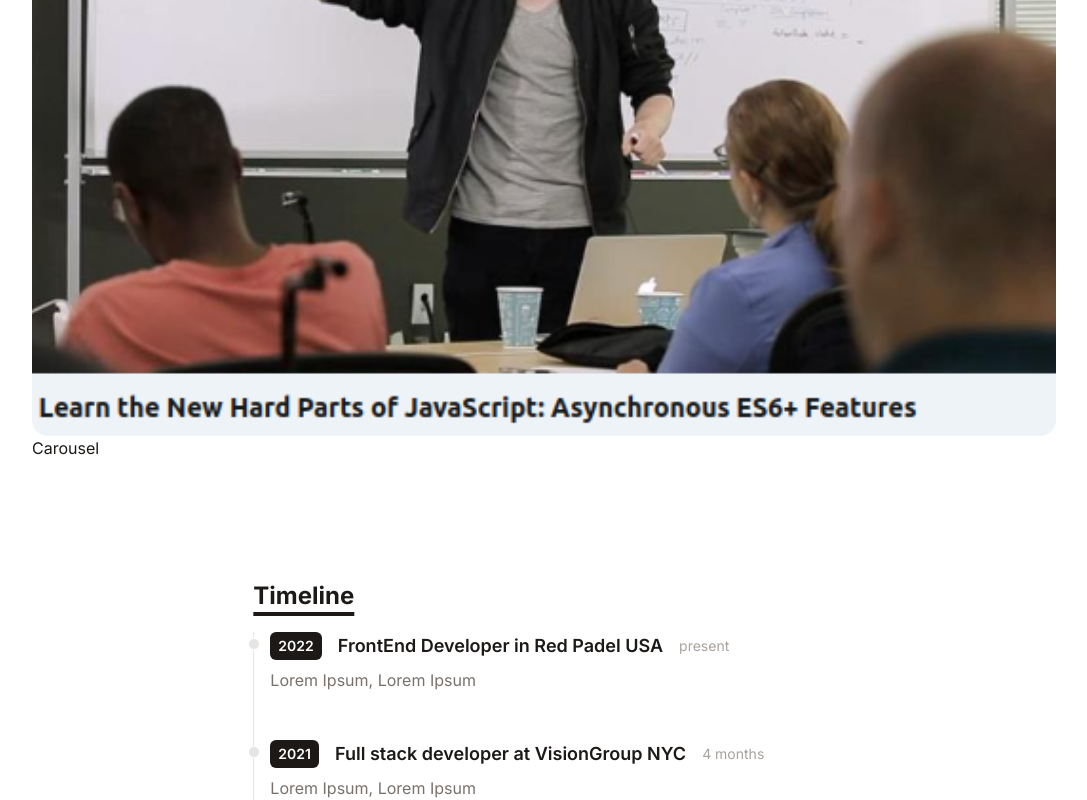
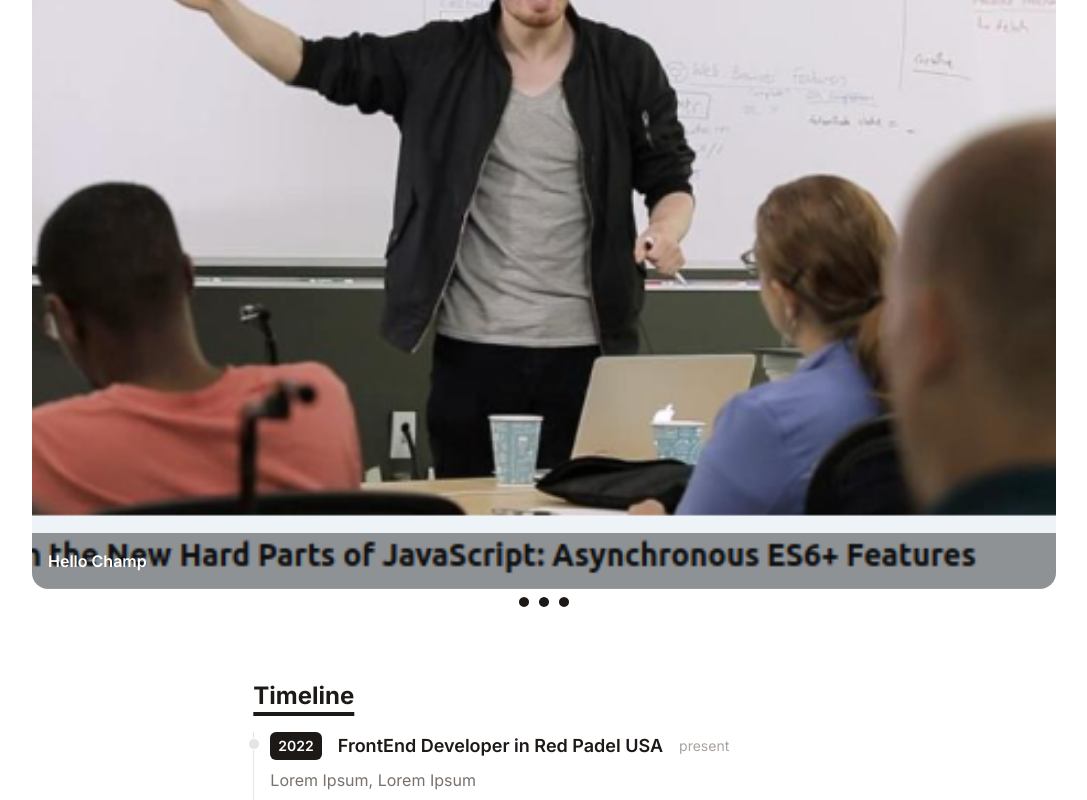
Before and after one commit to Tommydemian/portfolio, a React (Vite) app: page / in a window 1280 px wide. Shown: the part 1792-2592 px from the top of the page, without its empty margins (96-1183 px from the left). Built offline with nearby package versions, Linux system fonts and the light colour scheme.

Commit message:
carousel and overlayText Component finished

```diff
--- a/src/App.tsx
+++ b/src/App.tsx
@@ -1,7 +1,17 @@
 import React, { useState, useEffect } from 'react'
 import { Icon } from '@iconify/react';
 
-import { Intro, Portfolio, Contact, Footer, Timeline, TechStack, Articles, Carousel } from './components'
+import {
+  Intro,
+  Portfolio,
+  Contact,
+  Footer,
+  Timeline,
+  TechStack,
+  Articles,
+  Carousel,
+  Courses
+} from './components'
 
 function App() {
 
@@ -25,7 +35,7 @@ function App() {
     } else {
       document.documentElement.classList.remove('dark');
     }
-  },[theme])
+  }, [theme])
 
   const sun = (
     <Icon icon="tabler:sun-filled" color="#06010A" className='w-5 h-5 sm:w-10 sm:h-10' />
@@ -50,7 +60,7 @@ function App() {
           <Portfolio />
           <TechStack />
           <Articles />
-      <Carousel />
+          <Courses />
           <Timeline />
           <Contact />
           <Footer />
--- a/src/components/Carousel.tsx
+++ b/src/components/Carousel.tsx
@@ -1,28 +1,78 @@
 import React, { useState } from 'react'
-import jsHardParts from '../assets/jshardOne.png'
-import jsHardParts2 from '../assets/hardPartsnew.png'
-import reactOne from '../assets/reactOne.png'
+
+import { Icon } from '@iconify/react';
+
+import OverlayDescription from './OverlayDescription';
+
+import slides from '../data/slides'
 
 const Carousel = () => {
-    const slides = [
-        {
-            url: jsHardParts
-        },
-        {
-            url: jsHardParts2
-        },
-        {
-            url: reactOne
+    const [currentIndex, setCurrentIndex] = useState<number>(1)
+
+    // prev and next slide functions
+    const prevSlide = ()=> {
+        if (currentIndex > 0) {
+            setCurrentIndex(currentIndex - 1)
+            console.log(currentIndex)
+        } else {
+            setCurrentIndex(slides.length - 1)
         }
-    ]
-  return (
-    <div className='max-w-[1400px] h-[780px] w-full m-auto py-16 relative'>
-        <div style={{backgroundImage: `url(${slides[1].url})`}} className='w-full h-full rounded-2xl bg-center bg-cover duration-500  '>
 
+    }
+    const nextSlide = () => {
+        if ( currentIndex < slides.length -1){
+            setCurrentIndex(currentIndex + 1)
+        } else {
+            setCurrentIndex(0)
+        }
+    }
+
+    return (
+        <div className='max-w-[1400px] h-[780px] w-full m-auto py-3 relative group'>
+            {
+                slides.map((slide, slideIndex) => (
+                    currentIndex == slideIndex ? (
+                        <OverlayDescription description={slide.description} />
+                    ): (null)
+                ))
+            }
+            <div style={{ backgroundImage: `url(${slides[currentIndex].url})` }} className='w-full h-full rounded-2xl bg-center bg-cover duration-500  '>
+
+                <div>
+                    {/* {Left Arrow} */}
+                    <Icon
+                        icon="ic:round-keyboard-arrow-left"
+                        color="#d0d7dc"
+                        className='hidden
+                        group-hover:block absolute top-[50%] -translate-x-0 translate-y-[-50%] left-5 text-2xl rounded-full -p-2 bg-black/20 text-white cursor-pointer w-10 h-10'
+                        onClick={prevSlide}
+                        />
+                </div>
+
+                <div>
+                    {/* {Right Arrow} */}
+                    <Icon
+                    icon="ic:round-keyboard-arrow-right"
+                    color="#d0d7dc"
+                    className=' hidden group-hover:block absolute top-[50%] -translate-x-0 translate-y-[-50%] right-5 text-2xl rounded-full -p-2 bg-black/20 text-white cursor-pointer w-10 h-10'
+                    onClick={nextSlide}
+                     />
+                </div>
+            </div>
+            <div className='flex top-4 justify-center py-2'>
+                {
+                    slides.map((slide, slideIndex) => (
+                        <Icon
+                        key={slide.id}
+                        icon="material-symbols:circle"
+                        className='cursor-pointer mx-1 w-3 h-3'
+                        onClick={() => setCurrentIndex(slideIndex)}
+                        />
+                        ))
+                    }
+            </div>
         </div>
-        Carousel
-    </div>
-  )
+    )
 }
 
 export default Carousel
--- a/src/components/Courses.tsx
+++ b/src/components/Courses.tsx
@@ -1,10 +1,13 @@
 import React from 'react'
+import Carousel from './Carousel'
+import Title from './Title'
 
 const Courses = () => {
   return (
     <div className='my-20'>
-        <h1>Further Education</h1>
-
+    <Title>Further Education</Title>
+    <p>Honestly I have thousands of studying hours but are probably the most in depth courses that I took. In fact both articles are inspired in this courses.</p>
+    <Carousel />
     </div>
   )
 }
--- /dev/null
+++ b/src/components/OverlayDescription.tsx
@@ -0,0 +1,18 @@
+import React from 'react'
+
+type OverlayDescriptionProps = {
+  description: string
+}
+
+const OverlayDescription = ({ description }: OverlayDescriptionProps) => {
+  return (
+    <div className='abosulte bottom-0 left-0 right-0' >
+        <p
+          style={{position:'absolute', bottom:'.7em', left: '0', right: '0', lineHeight: '1.5em'}}
+          className="text-sm md:text-base  text-white font-semibold bg-black/40 rounded-b-2xl px-4 py-4"
+          >{description} </p>
+    </div>
+  )
+}
+
+export default OverlayDescription
--- a/src/components/index.tsx
+++ b/src/components/index.tsx
@@ -6,6 +6,7 @@ import Timeline from "./Timeline";
 import TechStack from "./TechStack";
 import Articles from "./Articles";
 import Carousel from "./Carousel";
+import Courses from "./Courses";
 
 export {
   Contact,
@@ -15,5 +16,6 @@ export {
   Timeline,
   TechStack,
   Articles,
-  Carousel
+  Carousel,
+  Courses
 }
--- a/src/data/portfolio.ts
+++ b/src/data/portfolio.ts
@@ -21,7 +21,7 @@ export default [
       title: 'Terminal Website',
       imgUrl: '',
       stack: ['GoogleMaps API', 'Express', 'TypeScript', 'Vite'],
-      link:''
+    link:''
     },
 
 ] as Project[]
--- /dev/null
+++ b/src/data/slides.ts
@@ -0,0 +1,24 @@
+import { Slide } from '../types'
+
+// Assets
+import jsHardParts from '../assets/jshardOne.png'
+import jsHardParts2 from '../assets/hardPartsnew.png'
+import reactOne from '../assets/reactOne.png'
+
+const slides: Slide[] = [
+    {
+            id: 1,
+            url: jsHardParts,
+            description:"In this course, you will develop an intuitive understanding of the new features of JavaScript in ES6+: iterators, generators, promises, and async/await. You'll understand how promises are implemented under-the-hood to truly help fix the challenge of inversion of control in asynchronous code design. Plus, use iterators and generators to master asynchronous control flow. Go under the hood and solve complex async challenges by using the call stack, event loop, callback queue, micro-task queue and browser APIs so that you can navigate complex asynchronous problems, easily!"
+        },
+        {   id: 2,
+            url: jsHardParts2,
+            description: 'Hello Champ'
+        },
+        {   id: 3,
+            url: reactOne,
+            description: 'Hello'
+        }
+];
+
+export default slides;
```
Also changed, not shown: src/types/index.tsx (+10 -0 lines). Lines whose indentation alone changed are shown as unchanged.
